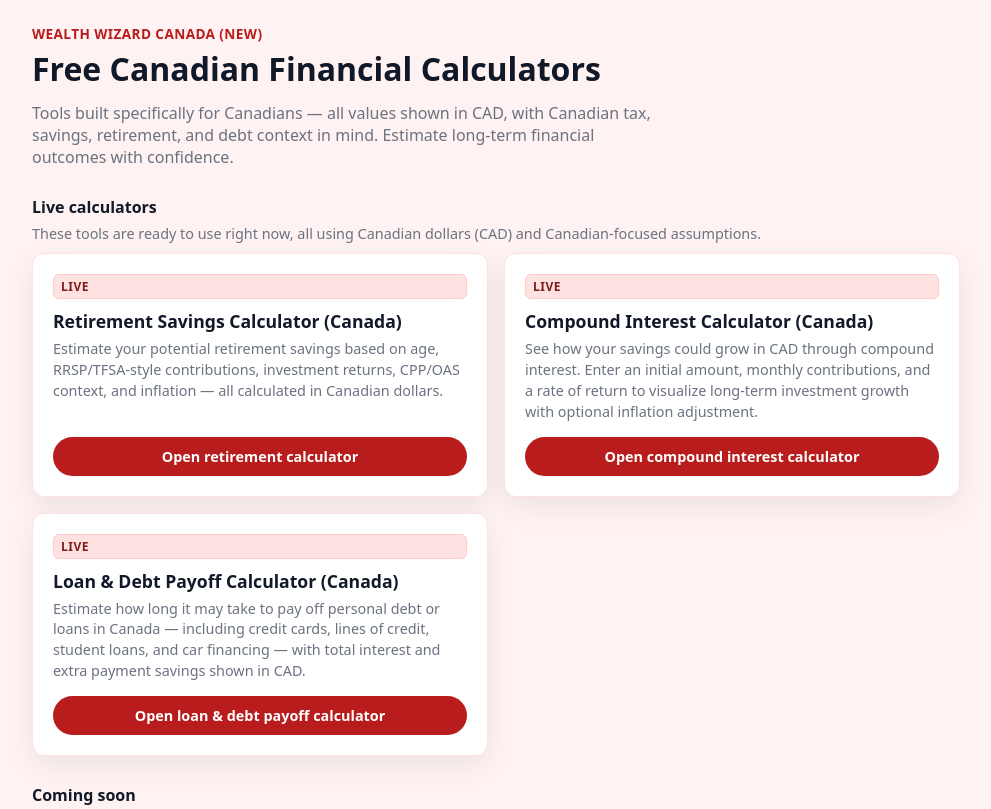
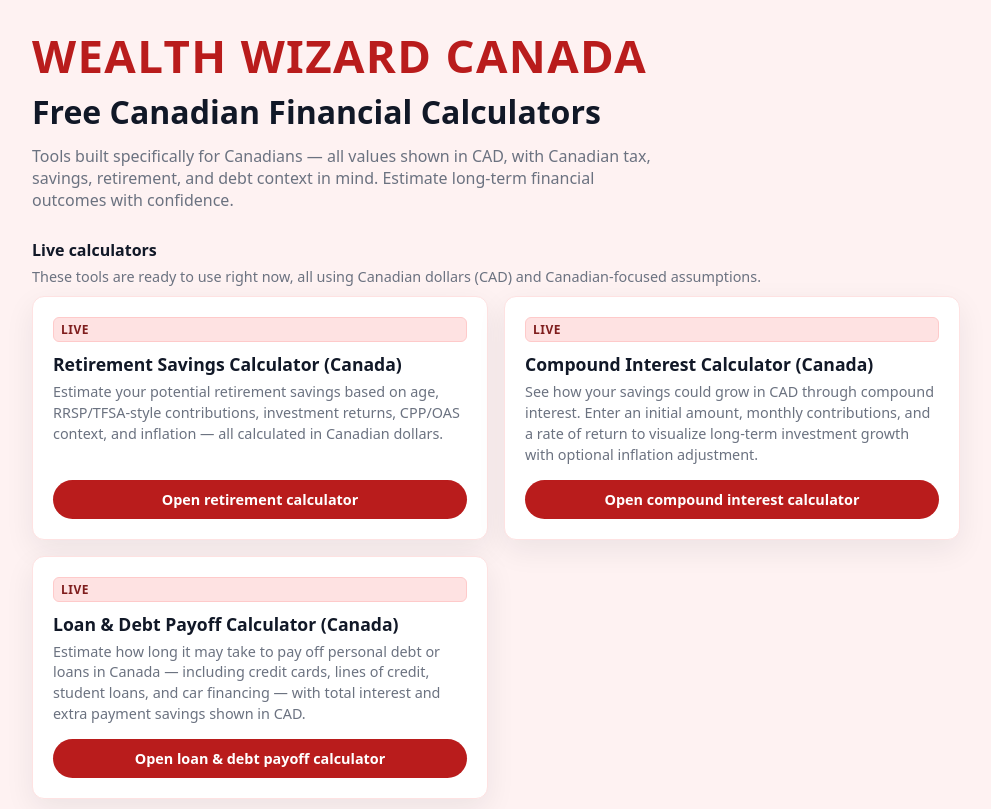
Before and after one commit to fergjitsu-blip/wealthwizardcanada, a plain HTML site: page index.html in a window 1280 px wide. Shown: the top 809 px of the page, without its empty margins (144-1135 px from the left). Drawn offline with Linux system fonts and the light colour scheme.

Commit message:
landing text size

```diff
--- a/index.html
+++ b/index.html
@@ -69,7 +69,7 @@
       font-weight: 800;
       letter-spacing: 0.03em;
       text-transform: uppercase;
-      font-size: 0.85rem;
+      font-size: 2.85rem;
       color: var(--primary);
       margin-bottom: 4px;
     }
@@ -201,7 +201,7 @@
 <body>
   <div class="page">
     <header class="header">
-      <div class="brand">Wealth Wizard Canada (NEW)</div>
+      <div class="brand">Wealth Wizard Canada</div>
       <h1>Free Canadian Financial Calculators</h1>
 
       <p class="tagline">
```
